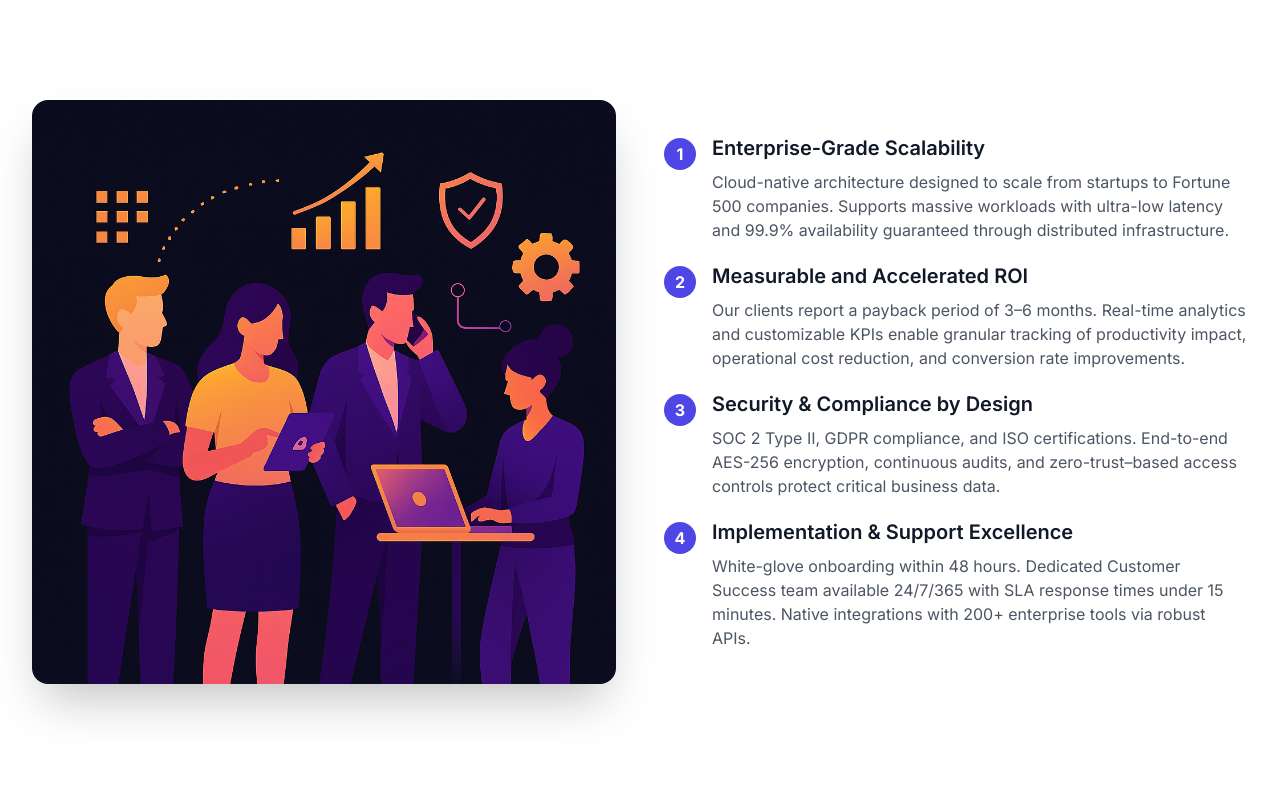
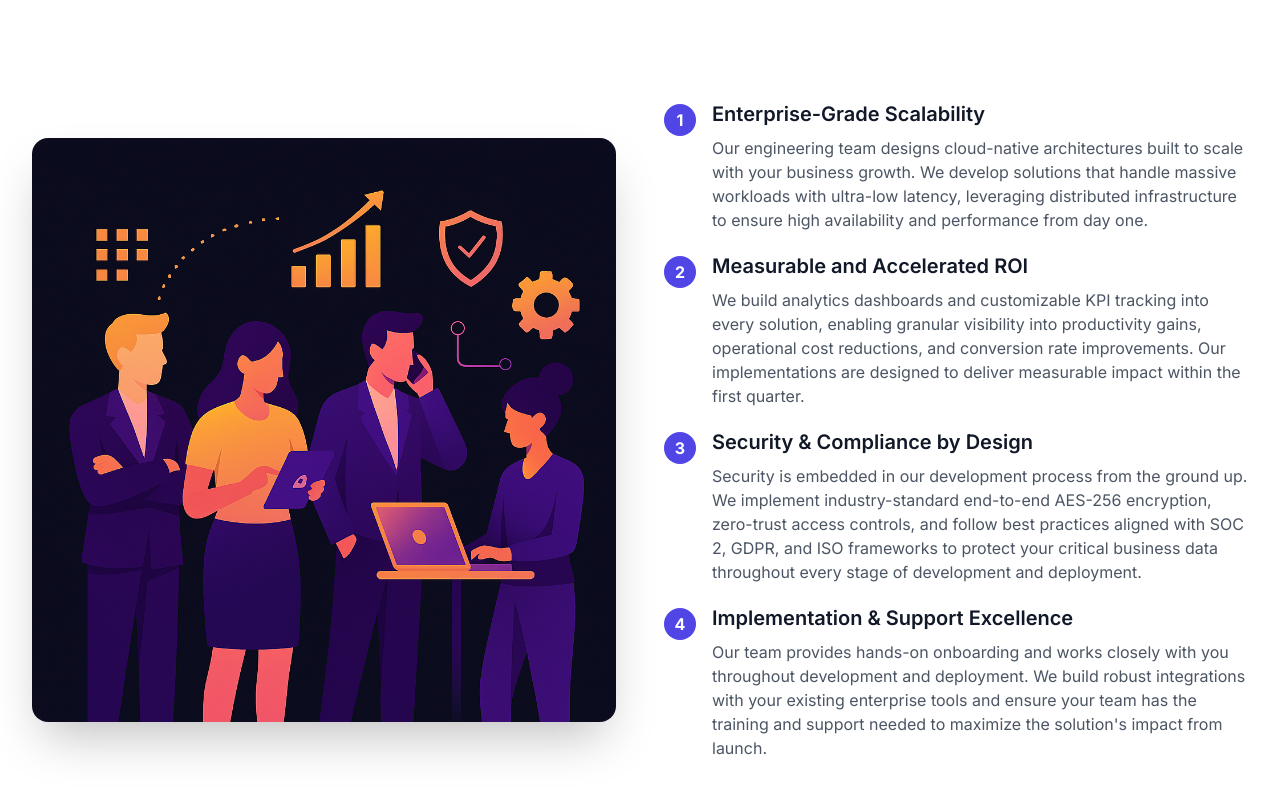
Before and after one commit to D8-laboratory/d8-landing-ui, a Next.js app: page /product in a window 1280 px wide. Shown: the part 940-1740 px from the top of the page. Built offline with nearby package versions, Linux system fonts and the light colour scheme.

Commit message:
change the scope

```diff
--- a/src/app/i18n/en.json
+++ b/src/app/i18n/en.json
@@ -45,13 +45,13 @@
     "demo": "Schedule a Demo",
     "benefits": "Our Product Differentiator",
     "point1": "Enterprise-Grade Scalability",
-    "point1description": "Cloud-native architecture designed to scale from startups to Fortune 500 companies. Supports massive workloads with ultra-low latency and 99.9% availability guaranteed through distributed infrastructure.",
+    "point1description": "Our engineering team designs cloud-native architectures built to scale with your business growth. We develop solutions that handle massive workloads with ultra-low latency, leveraging distributed infrastructure to ensure high availability and performance from day one.",
     "point2": "Measurable and Accelerated ROI",
-    "point2description": "Our clients report a payback period of 3–6 months. Real-time analytics and customizable KPIs enable granular tracking of productivity impact, operational cost reduction, and conversion rate improvements.",
+    "point2description": "We build analytics dashboards and customizable KPI tracking into every solution, enabling granular visibility into productivity gains, operational cost reductions, and conversion rate improvements. Our implementations are designed to deliver measurable impact within the first quarter.",
     "point3": "Security & Compliance by Design",
-    "point3description": "SOC 2 Type II, GDPR compliance, and ISO certifications. End-to-end AES-256 encryption, continuous audits, and zero-trust–based access controls protect critical business data.",
+    "point3description": "Security is embedded in our development process from the ground up. We implement industry-standard end-to-end AES-256 encryption, zero-trust access controls, and follow best practices aligned with SOC 2, GDPR, and ISO frameworks to protect your critical business data throughout every stage of development and deployment.",
     "point4": "Implementation & Support Excellence",
-    "point4description": "White-glove onboarding within 48 hours. Dedicated Customer Success team available 24/7/365 with SLA response times under 15 minutes. Native integrations with 200+ enterprise tools via robust APIs."
+    "point4description": "Our team provides hands-on onboarding and works closely with you throughout development and deployment. We build robust integrations with your existing enterprise tools and ensure your team has the training and support needed to maximize the solution's impact from launch."
   },
   "footer":{
     "description":"D8 Labs AI integrates AI agents to automate end-to-end business processes. We eliminate manual errors, reduce operational costs, and accelerate your business's digital transformation with scalable machine learning solutions."
--- a/src/app/i18n/es.json
+++ b/src/app/i18n/es.json
@@ -44,14 +44,14 @@
     "description2": "Eliminamos errores de proceso que generan sobrecostos operacionales. A través de machine learning predictivo y análisis de patrones en tiempo real, garantizamos la continuidad operativa y maximizamos el ROI desde el primer día de implementación. Nuestros clientes experimentan una reducción del 85% en errores manuales y mejoran su time-to-market significativamente.",
     "demo": "Agendar Demo",
     "benefits": "Diferenciador de Nuestro Producto",
-    "point1": "Escalabilidad Enterprise-Grade",
-    "point1description": "Arquitectura cloud-native diseñada para escalar desde startups hasta Fortune 500. Soporta cargas de trabajo masivas con latencia ultra-baja y disponibilidad del 99.9% garantizada mediante infraestructura distribuida.",
-    "point2": "ROI Medible y Acelerado",
-    "point2description": "Nuestros clientes reportan un payback period de 3-6 meses. Analytics en tiempo real y KPIs personalizables permiten tracking granular del impacto en productividad, reducción de costos operativos y mejora en conversion rates.",
-    "point3": "Security & Compliance by Design",
-    "point3description": "Cumplimiento SOC 2 Type II, GDPR y certificaciones ISO. Encriptación AES-256 end-to-end, auditorías continuas y controles de acceso basados en zero-trust architecture protegen datos críticos de negocio.",
-    "point4": "Implementation & Support Excellence",
-    "point4description": "Onboarding white-glove en 48 horas. Equipo dedicado de Customer Success disponible 24/7/365 con SLA de respuesta menos de 15 minutos. Integraciones nativas con 200+ herramientas empresariales vía APIs robustas."
+    "point1": "Escalabilidad de nivel empresarial",
+    "point1description": "Nuestro equipo de ingeniería diseña arquitecturas cloud-native preparadas para escalar junto con el crecimiento de tu negocio. Desarrollamos soluciones capaces de manejar cargas de trabajo masivas con latencia ultra baja, aprovechando infraestructura distribuida para garantizar alta disponibilidad y rendimiento desde el primer día.",
+    "point2": "ROI medible y acelerado",
+    "point2description": "Incorporamos dashboards analíticos y seguimiento de KPIs personalizables en cada solución, permitiendo una visibilidad detallada de las mejoras en productividad, la reducción de costos operativos y el aumento en las tasas de conversión. Nuestras implementaciones están diseñadas para generar impacto medible dentro del primer trimestre.",
+    "point3": "Seguridad y cumplimiento desde el diseño",
+    "point3description": "La seguridad está integrada en nuestro proceso de desarrollo desde cero. Implementamos cifrado AES-256 de extremo a extremo, estándares de la industria, controles de acceso de confianza cero y seguimos las mejores prácticas alineadas con los marcos SOC 2, RGPD e ISO para proteger sus datos empresariales críticos en cada etapa del desarrollo y la implementación.",
+    "point4": "Excelencia en implementación y soporte",
+    "point4description": "Nuestro equipo ofrece un onboarding práctico y trabaja de forma cercana contigo durante todo el desarrollo y despliegue. Construimos integraciones robustas con tus herramientas empresariales existentes y garantizamos que tu equipo cuente con la capacitación y el soporte necesarios para maximizar el impacto de la solución desde su lanzamiento."
   },
   "footer":{
     "description":"D8 Labs AI integra agentes de IA para automatizar procesos empresariales end-to-end. Eliminamos errores manuales, reducimos costos operacionales y aceleramos la transformación digital de tu negocio con soluciones de machine learning escalables."
--- a/src/app/product/page.tsx
+++ b/src/app/product/page.tsx
@@ -19,9 +19,9 @@ const ProductPage=()=> {
             <p className="text-lg text-gray-600 dark:text-gray-300 leading-relaxed">
               <TranslatedText i18nKey="products.description2" />
             </p>
-            <button className="px-8 py-3 bg-indigo-600 text-white rounded-lg hover:bg-indigo-700 transition-colors font-semibold">
+            {/* <button className="px-8 py-3 bg-indigo-600 text-white rounded-lg hover:bg-indigo-700 transition-colors font-semibold">
               <TranslatedText i18nKey="products.demo" />
-            </button>
+            </button> */}
           </div>
 
           {/* Imagen - Derecha */}
```
